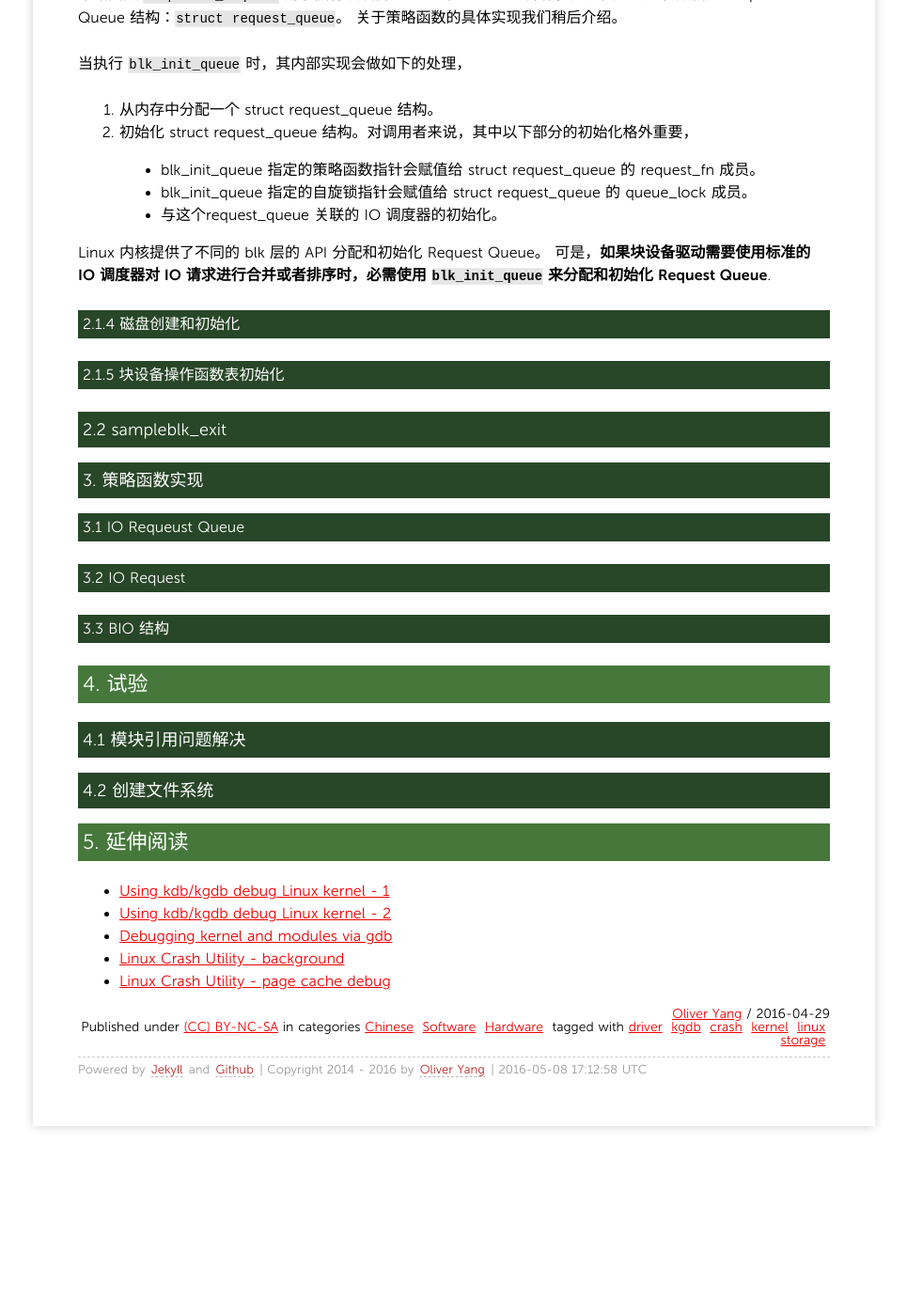
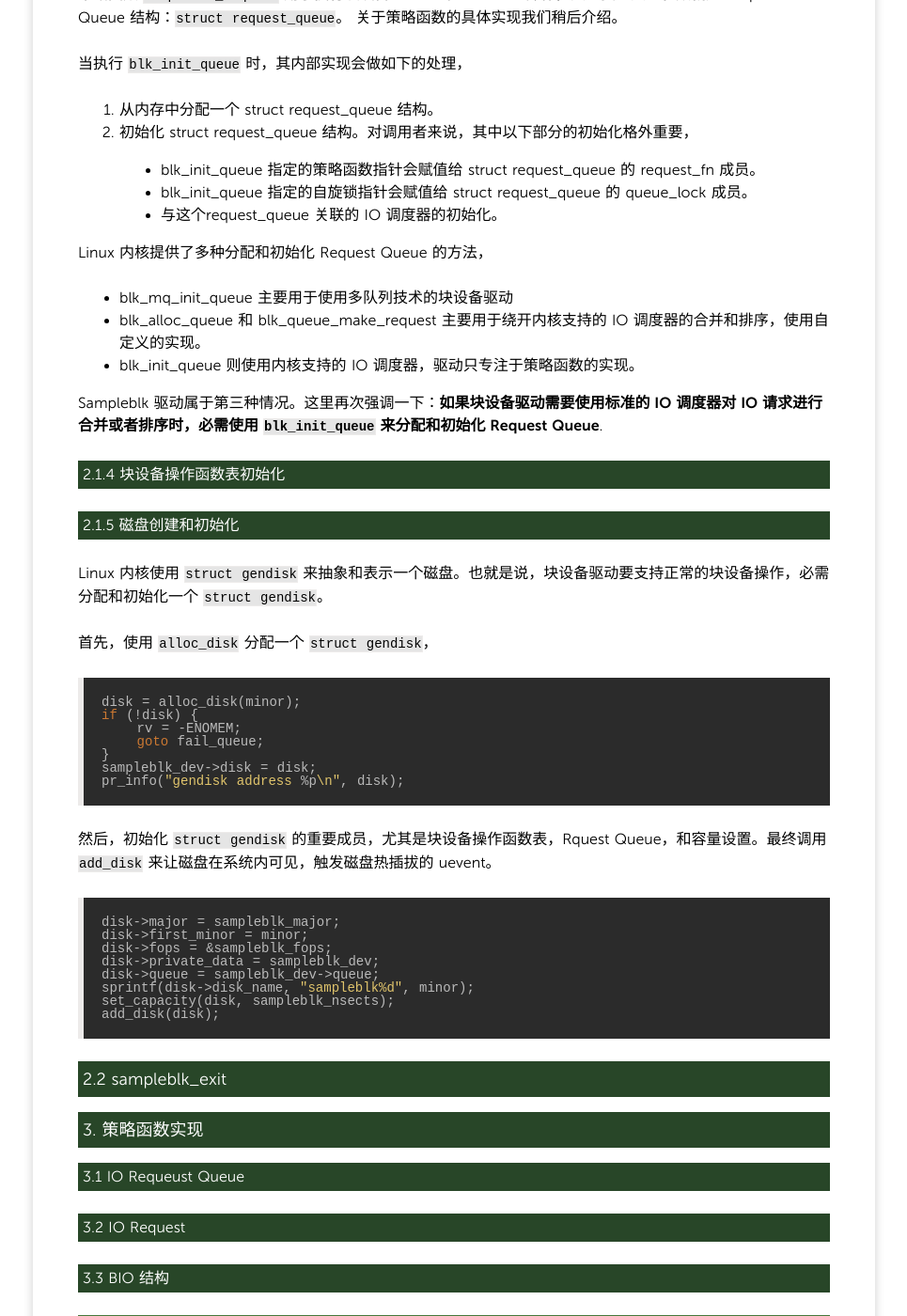
Before and after one commit to yangoliver/yangoliver.github.io, a Jekyll site: the page built from _posts/2016/2016-04-29-linux-block-driver-basic-1.md, in a window 1280 px wide and 1400 px high, scrolled down 2923 px. Shown: the whole window at 94% size, without its empty margins (157-1122 px from the left). Built offline with Jekyll 4.4.1, drawn with Linux system fonts in a browser that asks for light colours; comment, search, counter and statistics services are not loaded; before the commit the page ends 4169 px from its top, so only the background shows below that.

Commit message:
update: more descriptions for request queue and disk allocations

```diff
--- a/_posts/2016/2016-04-29-linux-block-driver-basic-1.md
+++ b/_posts/2016/2016-04-29-linux-block-driver-basic-1.md
@@ -120,14 +120,40 @@ Sampleblk 驱动通过指定 `major` 为 0，让内核为其分配和注册一
    * `blk_init_queue` 指定的自旋锁指针会赋值给 `struct request_queue` 的 `queue_lock` 成员。
    * 与这个`request_queue` 关联的 IO 调度器的初始化。
 
-Linux 内核提供了不同的 blk 层的 API 分配和初始化 Request Queue。
-可是，**如果块设备驱动需要使用标准的 IO 调度器对 IO 请求进行合并或者排序时，必需使用 `blk_init_queue` 来分配和初始化 Request Queue**.
+Linux 内核提供了多种分配和初始化 Request Queue 的方法，
 
-##### 2.1.4 磁盘创建和初始化
+* `blk_mq_init_queue` 主要用于使用多队列技术的块设备驱动
+* `blk_alloc_queue` 和 `blk_queue_make_request` 主要用于绕开内核支持的 IO 调度器的合并和排序，使用自定义的实现。
+* `blk_init_queue` 则使用内核支持的 IO 调度器，驱动只专注于策略函数的实现。
 
+Sampleblk 驱动属于第三种情况。这里再次强调一下：**如果块设备驱动需要使用标准的 IO 调度器对 IO 请求进行合并或者排序时，必需使用 `blk_init_queue` 来分配和初始化 Request Queue**.
 
-##### 2.1.5 块设备操作函数表初始化
+##### 2.1.4 块设备操作函数表初始化
 
+##### 2.1.5 磁盘创建和初始化
+
+Linux 内核使用 `struct gendisk` 来抽象和表示一个磁盘。也就是说，块设备驱动要支持正常的块设备操作，必需分配和初始化一个 `struct gendisk`。
+
+首先，使用 `alloc_disk` 分配一个 `struct gendisk`，
+
+    disk = alloc_disk(minor);
+    if (!disk) {
+        rv = -ENOMEM;
+        goto fail_queue;
+    }
+    sampleblk_dev->disk = disk;
+    pr_info("gendisk address %p\n", disk);
+
+然后，初始化 `struct gendisk` 的重要成员，尤其是块设备操作函数表，Rquest Queue，和容量设置。最终调用 `add_disk` 来让磁盘在系统内可见，触发磁盘热插拔的 uevent。
+
+    disk->major = sampleblk_major;
+    disk->first_minor = minor;
+    disk->fops = &sampleblk_fops;
+    disk->private_data = sampleblk_dev;
+    disk->queue = sampleblk_dev->queue;
+    sprintf(disk->disk_name, "sampleblk%d", minor);
+    set_capacity(disk, sampleblk_nsects);
+    add_disk(disk);
 
 #### 2.2 sampleblk_exit
 
```
